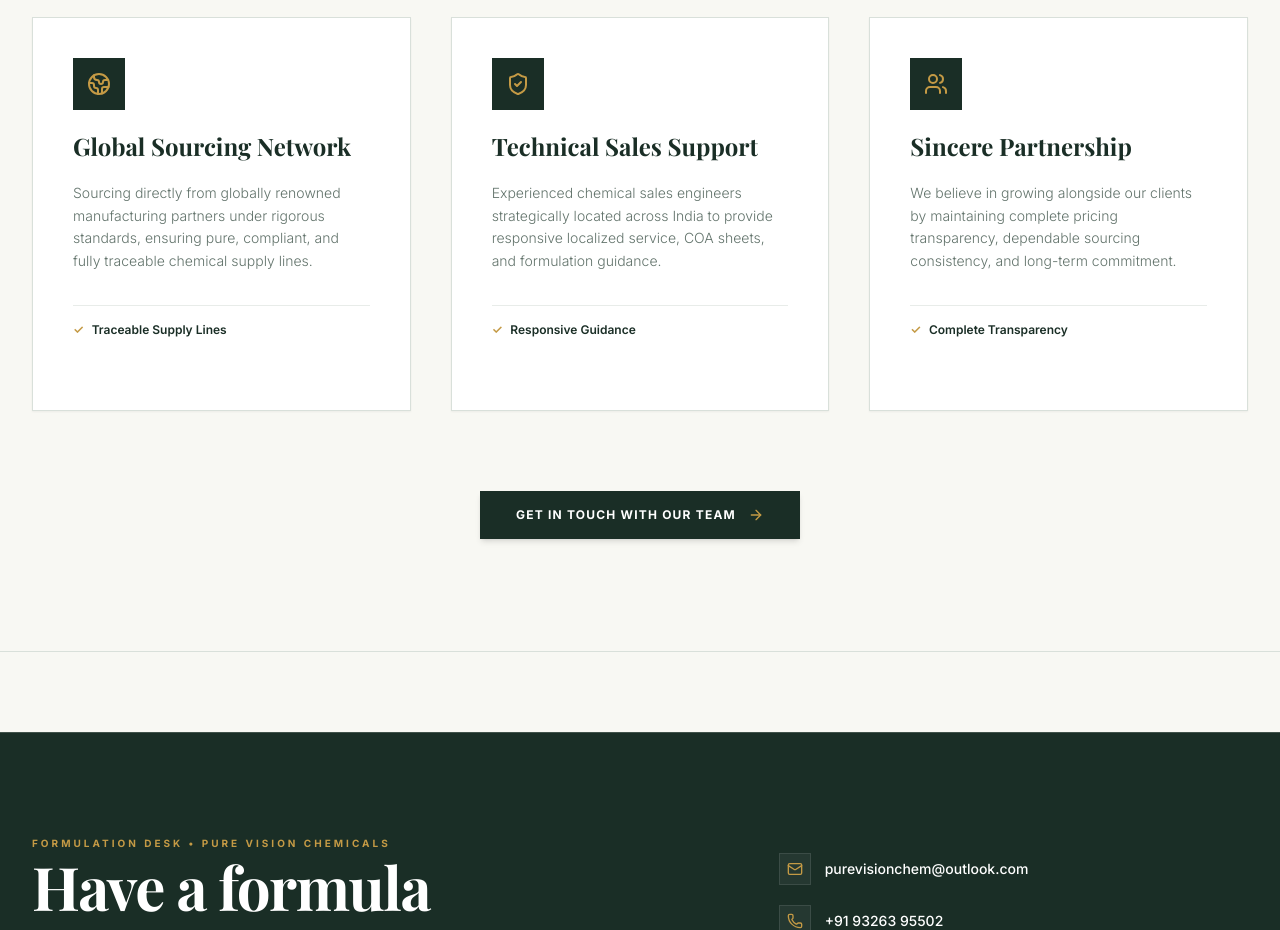
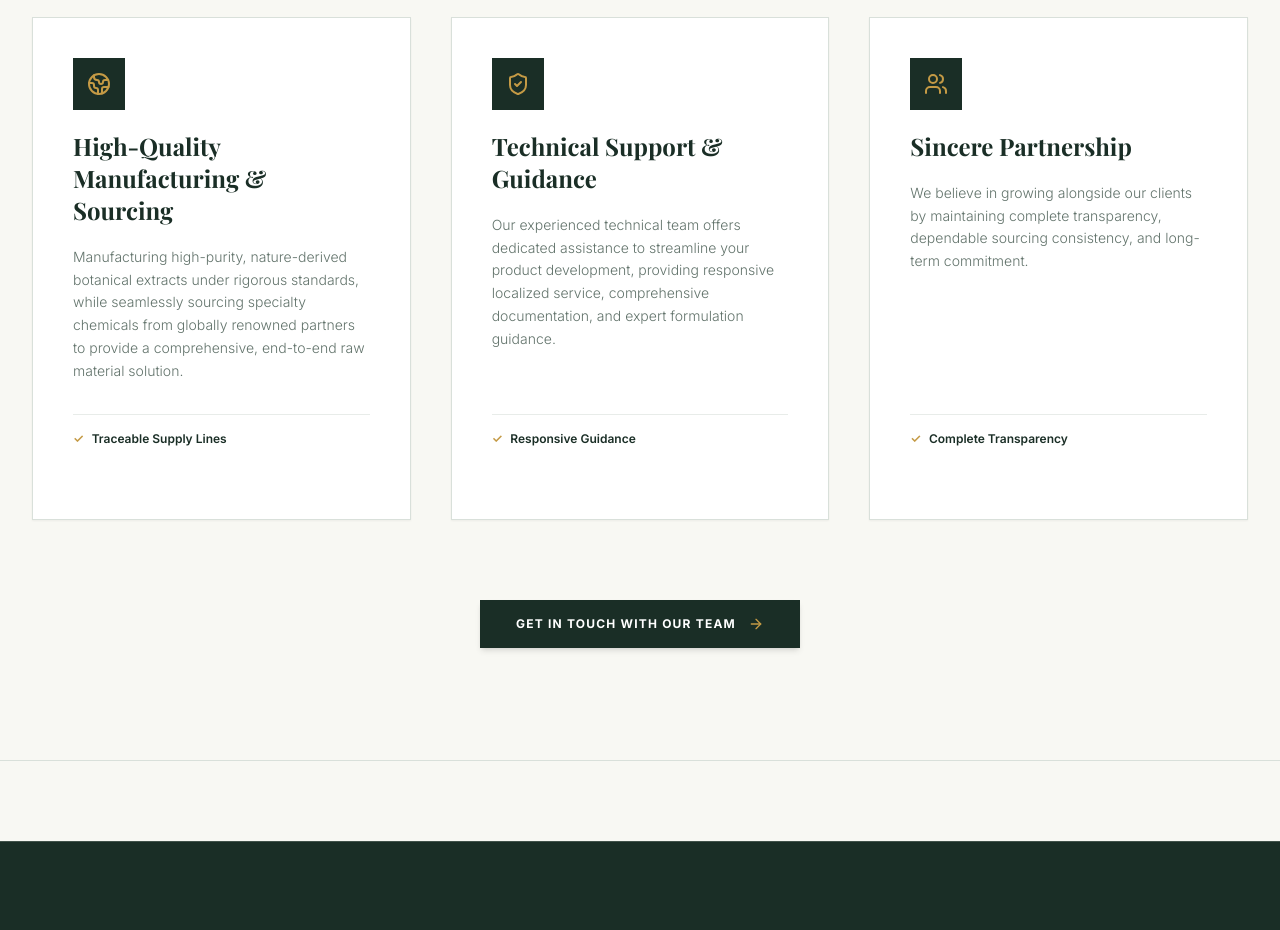
Before and after one commit to blazecodeprakhar/Pure-Vision-Chemicals, a Next.js app: page /about in a window 1280 px wide. Shown: the part 2120-3050 px from the top of the page. Built offline with nearby package versions, Linux system fonts and the light colour scheme; a web font is replaced by a local one.

Commit message:
Update Corporate Pillars titles and copy text on About Us page

```diff
--- a/src/app/about/page.tsx
+++ b/src/app/about/page.tsx
@@ -172,7 +172,7 @@ export default function About() {
           {/* 3 Pillar Motion Cards */}
           <div className="grid grid-cols-1 md:grid-cols-3 gap-8 lg:gap-10">
 
-            {/* Global Sourcing Network */}
+            {/* High-Quality Manufacturing & Sourcing */}
             <motion.div
               initial={{ opacity: 0, y: 25 }}
               whileInView={{ opacity: 1, y: 0 }}
@@ -187,11 +187,11 @@ export default function About() {
                 </div>
 
                 <h3 className="font-serif-luxury font-bold text-2xl text-[#1A2E26] group-hover:text-[#2D4A3E] transition-colors">
-                  Global Sourcing Network
+                  High-Quality Manufacturing & Sourcing
                 </h3>
 
                 <p className="text-xs sm:text-sm text-[#62736B] leading-relaxed font-light">
-                  Sourcing directly from globally renowned manufacturing partners under rigorous standards, ensuring pure, compliant, and fully traceable chemical supply lines.
+                  Manufacturing high-purity, nature-derived botanical extracts under rigorous standards, while seamlessly sourcing specialty chemicals from globally renowned partners to provide a comprehensive, end-to-end raw material solution.
                 </p>
               </div>
 
@@ -204,7 +204,7 @@ export default function About() {
               <div className="h-1 bg-transparent group-hover:bg-[#C49A45] transition-colors duration-300 absolute bottom-0 left-0 right-0" />
             </motion.div>
 
-            {/* Technical Sales Support */}
+            {/* Technical Support & Guidance */}
             <motion.div
               initial={{ opacity: 0, y: 25 }}
               whileInView={{ opacity: 1, y: 0 }}
@@ -219,11 +219,11 @@ export default function About() {
                 </div>
 
                 <h3 className="font-serif-luxury font-bold text-2xl text-[#1A2E26] group-hover:text-[#2D4A3E] transition-colors">
-                  Technical Sales Support
+                  Technical Support & Guidance
                 </h3>
 
                 <p className="text-xs sm:text-sm text-[#62736B] leading-relaxed font-light">
-                  Experienced chemical sales engineers strategically located across India to provide responsive localized service, COA sheets, and formulation guidance.
+                  Our experienced technical team offers dedicated assistance to streamline your product development, providing responsive localized service, comprehensive documentation, and expert formulation guidance.
                 </p>
               </div>
 
@@ -255,7 +255,7 @@ export default function About() {
                 </h3>
 
                 <p className="text-xs sm:text-sm text-[#62736B] leading-relaxed font-light">
-                  We believe in growing alongside our clients by maintaining complete pricing transparency, dependable sourcing consistency, and long-term commitment.
+                  We believe in growing alongside our clients by maintaining complete transparency, dependable sourcing consistency, and long-term commitment.
                 </p>
               </div>
 
```
